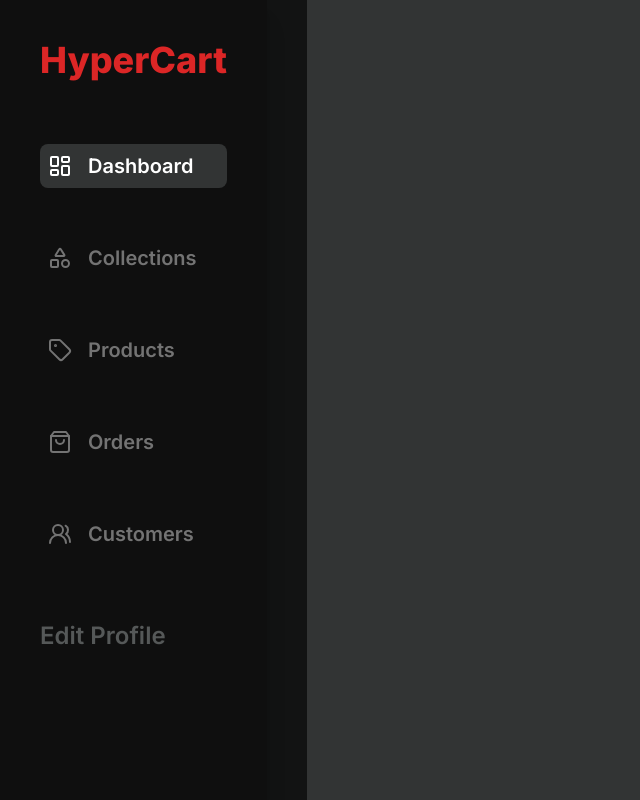
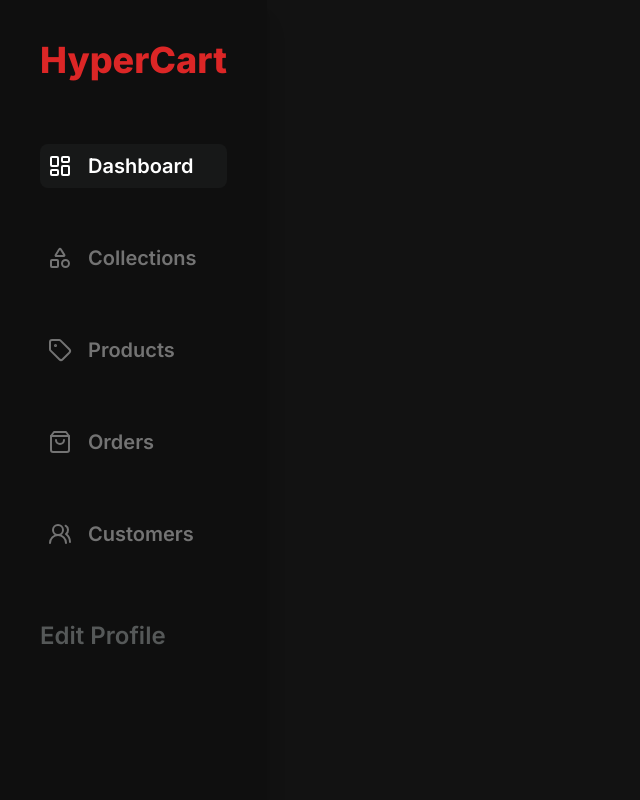
Before and after one commit to hannan-siddiqui/Hyper-Cart, a Next.js app: page / in a window 1280 px wide. Shown: the whole page, without its empty margins (0-640 px from the left). Built offline with nearby package versions, Linux system fonts and the light colour scheme.

Commit message:
layout fix

```diff
--- a/app/(dashboard)/layout.tsx
+++ b/app/(dashboard)/layout.tsx
@@ -28,7 +28,7 @@ export default function RootLayout({
       <html lang="en">
         <body className= {inter.className}>
           <ToasterProvider />
-          <div className="flex max-lg:flex-col text-grey-300 bg-[#121313]">
+          <div className="flex max-lg:flex-col text-grey-300 bg-[#121212]">
             <LeftSideBar />
             <TopBar />
             <div className="flex-1">{children} </div>
--- a/app/(dashboard)/page.tsx
+++ b/app/(dashboard)/page.tsx
@@ -22,7 +22,7 @@ export default async function Home() {
   // const graphData = await getSalesPerMonth();
 
   return (
-    <div className="px-8 py-10 bg-[#323434] h-screen ">
+    <div className="px-8 py-10 bg-[#121212]  h-screen ">
 
     </div>
   );
--- a/components/custom ui/DataTable.tsx
+++ b/components/custom ui/DataTable.tsx
@@ -57,7 +57,7 @@ export function DataTable<TData, TValue>({
           onChange={(event) =>
             table.getColumn(searchKey)?.setFilterValue(event.target.value)
           }
-          className="max-w-sm"
+          className="max-w-sm font-bold text-red-600 "
         />
       </div>
 
@@ -70,7 +70,7 @@ export function DataTable<TData, TValue>({
               <TableRow  key={headerGroup.id}>
                 {headerGroup.headers.map((header) => {
                   return (
-                    <TableHead className="text-neutral-300 font-bold text-lg " key={header.id}>
+                    <TableHead className="text-neutral-200  font-bold text-lg " key={header.id}>
                       {header.isPlaceholder
                         ? null
                         : flexRender(
@@ -88,7 +88,7 @@ export function DataTable<TData, TValue>({
             {table.getRowModel().rows?.length ? (
               table.getRowModel().rows.map((row) => (
 
-                <TableRow className="text-neutral-500 hover:bg-black hover:text-white hover:font-semibold"
+                <TableRow className="text-neutral-200 hover:bg-black hover:text-white hover:font-semibold"
                   key={row.id}
                   data-state={row.getIsSelected() && "selected"}
                 >
--- a/components/layout/LeftSideBar.tsx
+++ b/components/layout/LeftSideBar.tsx
@@ -11,7 +11,7 @@ const LeftSideBar = () => {
   const pathname = usePathname();
 
   return (
-    <div className="bg-[#0f0f0f] mr-10 h-screen left-0 top-0 sticky p-10 flex flex-col gap-16  shadow-xl max-lg:hidden">
+    <div className="bg-[#0f0f0f]  h-screen left-0 top-0 sticky p-10 flex flex-col gap-16  shadow-xl max-lg:hidden">
       {/* <Image src="/logo.png" alt="logo" width={150} height={70} /> */}
 
       <div><h1 className="text-4xl text-red-600 font-extrabold">HyperCart</h1></div>
@@ -22,7 +22,7 @@ const LeftSideBar = () => {
             href={link.url}
             key={link.label}
             className={`flex items-center gap-4 text-xl rounded-lg p-2 font-semibold  hover:text-white hover:bg-[#323434] transition-all ease-in-out text-body-medium  ${
-              pathname === link.url ? "text-white bg-[#323434]" : "text-neutral-500"
+              pathname === link.url ? "text-white bg-[#171818]" : "text-neutral-500"
             }`}
           >
             {link.icon} <p>{link.label}</p>
--- a/components/layout/TopBar.tsx
+++ b/components/layout/TopBar.tsx
@@ -17,7 +17,7 @@ const TopBar = () => {
 
   return (
     <div className="bg-[#323434] sticky top-0 z-20 w-full flex justify-between items-center px-8 py-4 bg-blue-2 shadow-xl lg:hidden">
-      <h1 className="text-red-600 font-medium text-lg">Hyper-Cart</h1>
+      <h1 className="text-red-600 font-extrabold text-lg">Hyper-Cart</h1>
 
       <div className="flex gap-8 max-md:hidden">
         {navLinks.map((link) => (
@@ -37,9 +37,10 @@ const TopBar = () => {
           onClick={() => setDropdownMenu(!dropdownMenu)}
         />
         {dropdownMenu && (
-          <div className="absolute top-10 right-6 flex flex-col gap-8 p-5 bg-white shadow-xl rounded-lg">
+          <div className="absolute top-10 right-6 flex flex-col gap-8 p-5 bg-[#121212] shadow-xl rounded-lg">
             {navLinks.map((link) => (
               <Link
+                onClick={() => setDropdownMenu(!dropdownMenu)}
                 href={link.url}
                 key={link.label}
                 className="flex gap-4 text-body-medium text-neutral-500"
```
Also changed, not shown: 1 other file (tests, documents, lock files or other folders).
